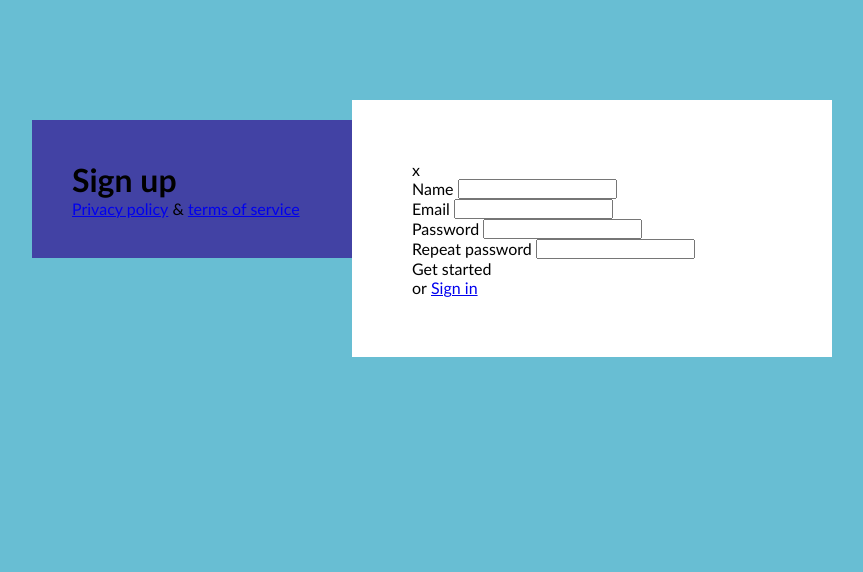
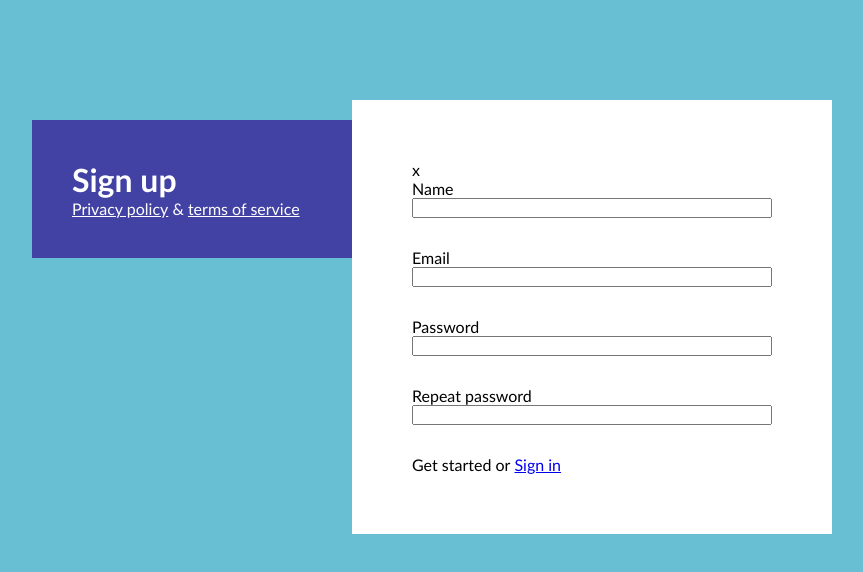
Before and after one commit to front-end-by-rimantas/21-grupe-sign-up, a plain HTML site: page index.html in a window 1280 px wide. Shown: the whole page, without its empty margins (208-1071 px from the left). Drawn offline with Linux system fonts and the light colour scheme.

Commit message:
Initial structure style

```diff
--- a/main.css
+++ b/main.css
@@ -15,7 +15,24 @@ body {
     padding: 40px;
     margin-top: 20px;
     background-color: #4242a4;
+    color: #fff;
 }
+h1 {
+    display: inline-block;
+    width: 100%;
+}
+footer {
+    display: inline-block;
+    width: 100%;
+}
+footer > a {
+    display: inline-block;
+    color: #fff;
+}
+footer > span {
+    display: inline-block;
+}
+
 .right-column {
     display: inline-block;
     width: 60%;
@@ -23,3 +40,35 @@ body {
     padding: 60px;
     background-color: #fff;
 }
+.close {
+    display: inline-block;
+}
+form {
+    display: inline-block;
+    width: 100%;
+}
+.form-row {
+    display: inline-block;
+    width: 100%;
+    margin-bottom: 30px;
+}
+.form-row:last-of-type {
+    margin-bottom: 0;
+}
+label {
+    display: inline-block;
+    width: 100%;
+}
+input {
+    display: inline-block;
+    width: 100%;
+}
+.btn {
+    display: inline-block;
+}
+.form-row > span {
+    display: inline-block;
+}
+.form-row > a {
+    display: inline-block;
+}
```
